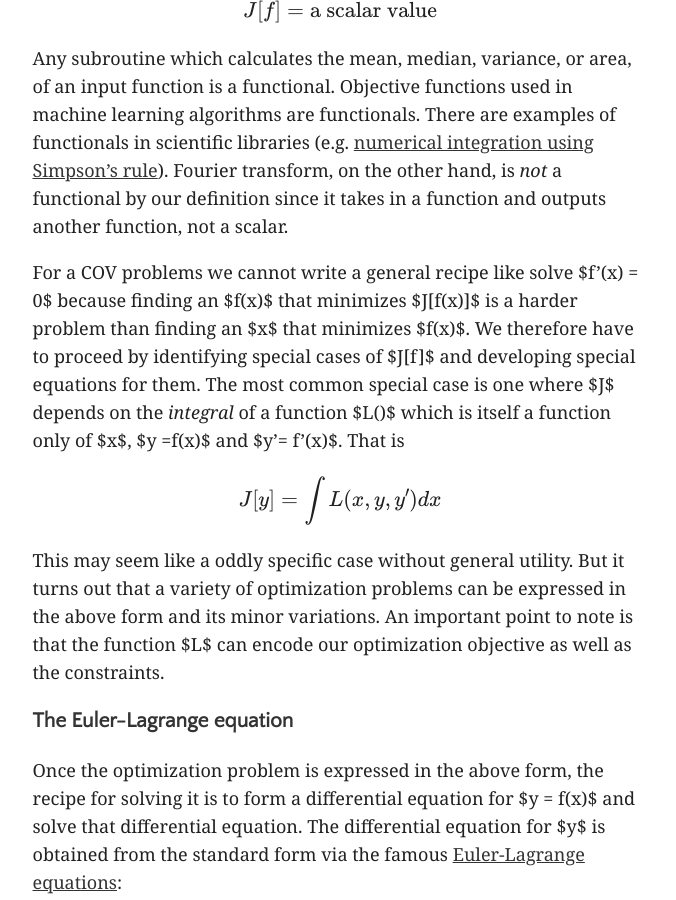
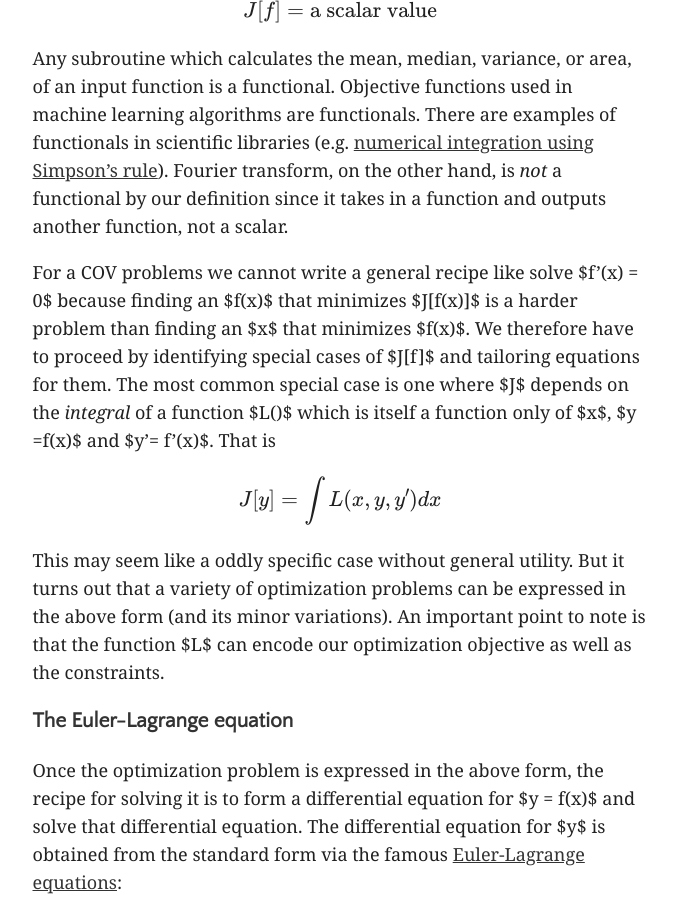
Before and after one commit to rohan-kekatpure/rohan-kekatpure.github.io, a Jekyll site: the page built from _posts/2020-08-11-calculus-of-variations.md, in a window 1280 px wide and 900 px high, scrolled down 4291 px. Shown: the whole window, without its empty margins (300-976 px from the left). Built offline with Jekyll 4.4.1, drawn with Linux system fonts in a browser that asks for light colours; formulas are drawn with MathJax 3.

Commit message:
Introduction to  COV

```diff
--- a/_posts/2020-08-11-calculus-of-variations.md
+++ b/_posts/2020-08-11-calculus-of-variations.md
@@ -120,7 +120,7 @@ another function, not a scalar.
 
 For a COV problems we cannot write a general recipe like solve $f'(x) = 0$ because finding an $f(x)$
 that minimizes $J[f(x)]$ is a harder problem than finding an $x$ that minimizes $f(x)$. We therefore have to proceed by
-identifying special cases of $J[f]$ and developing special equations for them. The most common special case is one where
+identifying special cases of $J[f]$ and tailoring equations for them. The most common special case is one where
 $J$ depends on the _integral_ of a function $L()$ which is itself a function only of $x$, $y =f(x)$ and $y'= f'(x)$.
 That is
 
@@ -131,7 +131,7 @@ J[y] = \int L(x, y, y')dx
 $$
 
 This may seem like a oddly specific case without general utility. But it turns out that a variety of optimization
-problems can be expressed in the above form and its minor variations. An important point to note is that the function
+problems can be expressed in the above form (and its minor variations). An important point to note is that the function
 $L$ can encode our optimization objective as well as the constraints.
 
 ### The Euler-Lagrange equation
```
